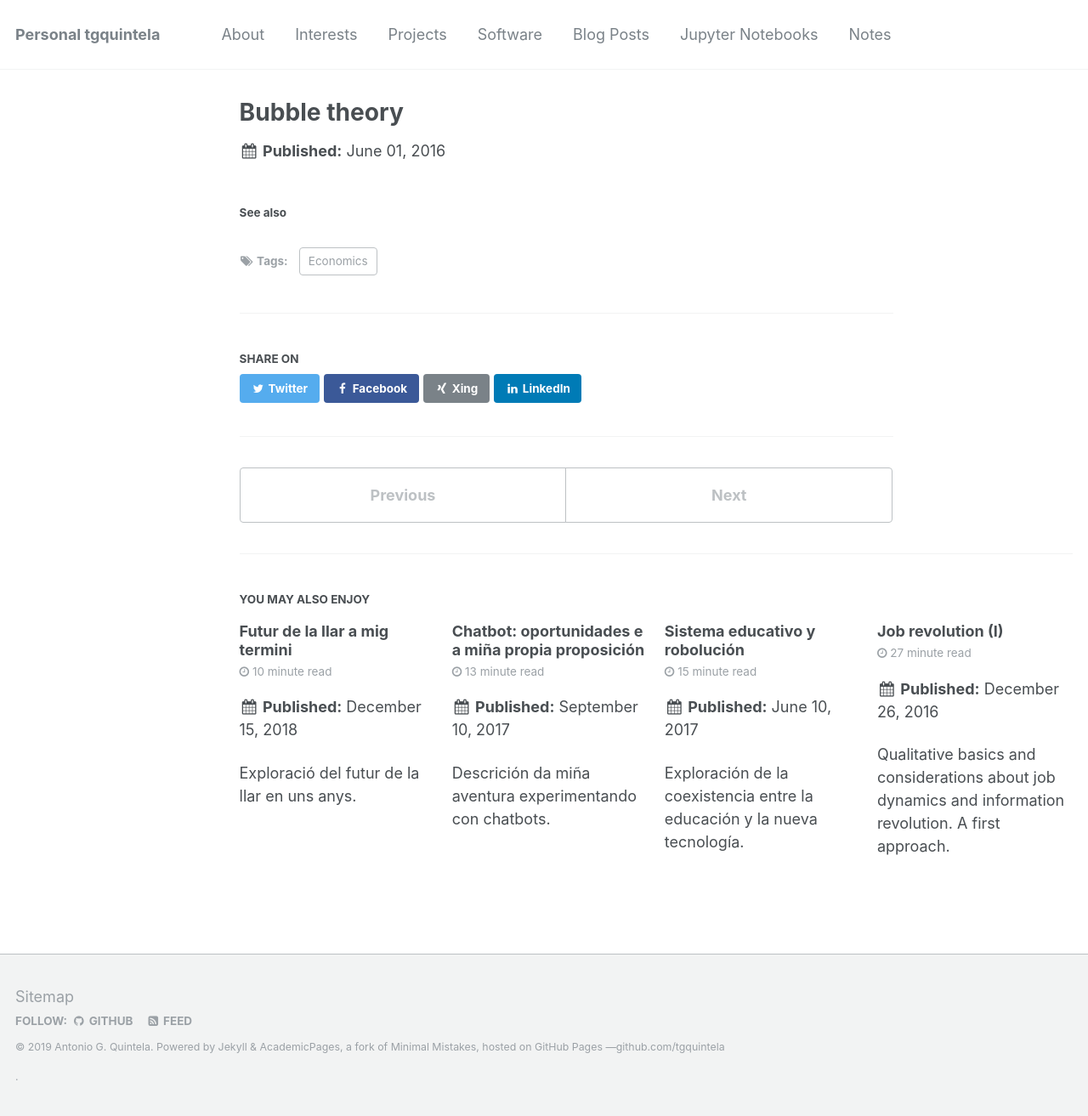
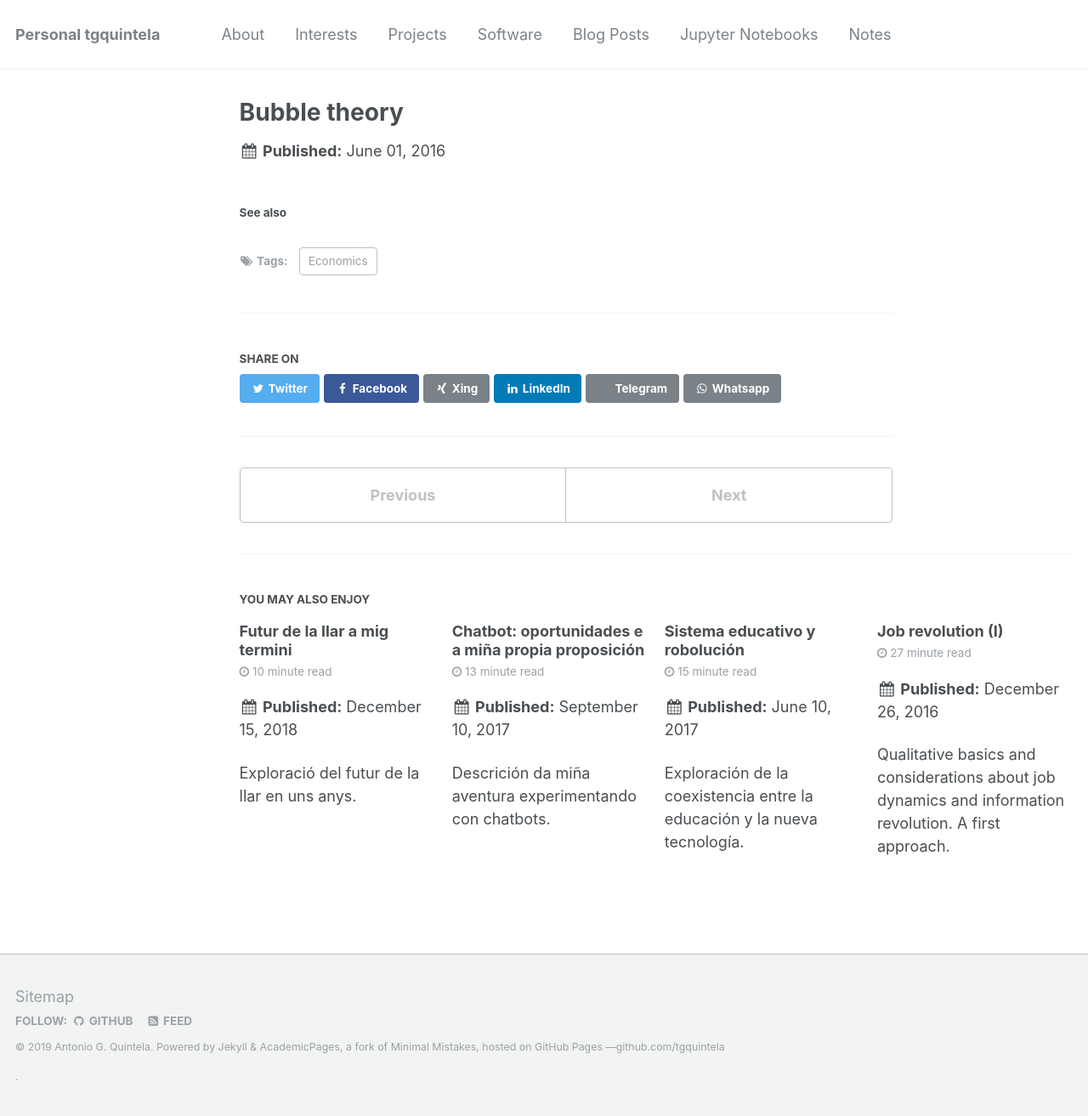
Before and after one commit to tgquintela/tgquintela.github.io, a Jekyll site: the page built from _notes/bubble_theory.md, in a window 1280 px wide. Shown: the whole page at 85% size. Built offline with Jekyll 4.4.1, drawn with Linux system fonts in a browser that asks for light colours; a script that is not in the unit is left out.

Commit message:
Add social share buttons of Telegram and Whatsapp.

```diff
--- a/_includes/social-share.html
+++ b/_includes/social-share.html
@@ -12,4 +12,8 @@
   <a href="https://www.xing.com/spi/shares/new?url={{ base_path }}{{ page.url }}" class="btn btn--xing" title="{{ site.data.ui-text[site.locale].share_on_label | default: 'Share on' }} Xing"><i class="fa fa-fw fa-xing" aria-hidden="true"></i><span> Xing</span></a>
 
   <a href="https://www.linkedin.com/shareArticle?mini=true&url={{ base_path }}{{ page.url }}" class="btn btn--linkedin" title="{{ site.data.ui-text[site.locale].share_on_label | default: 'Share on' }} LinkedIn"><i class="fa fa-fw fa-linkedin" aria-hidden="true"></i><span> LinkedIn</span></a>
+
+  <a href="https://telegram.me/share/url?url={{ base_path }}{{ page.url }}" class="btn btn--telegram" title="{{ site.data.ui-text[site.locale].share_on_label | default: 'Share on' }} Telegram"><i class="fa fa-fw fa-telegram" aria-hidden="true"></i><span> Telegram</span></a>
+
+  <a href="https://api.whatsapp.com/send?text={{ base_path }}{{ page.url }}" class="btn btn--whatsapp" title="{{ site.data.ui-text[site.locale].share_on_label | default: 'Share on' }} Whatsapp"><i class="fa fa-fw fa-whatsapp" aria-hidden="true"></i><span> Whatsapp</span></a>
 </section>
```
